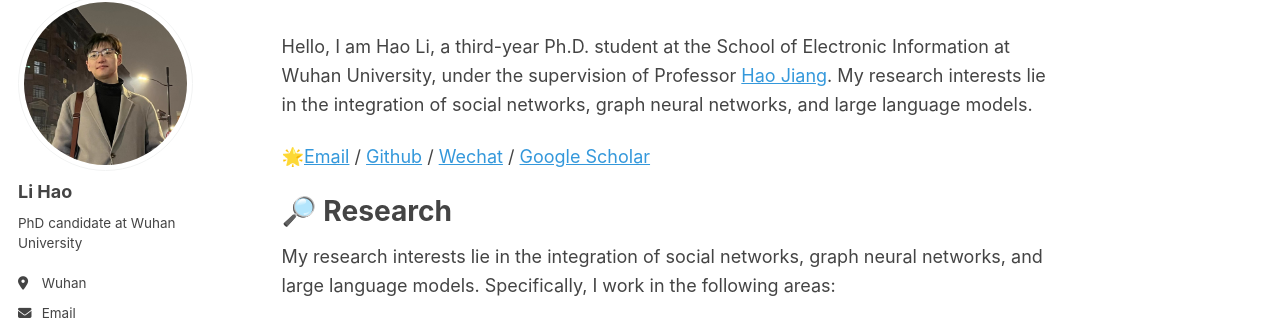
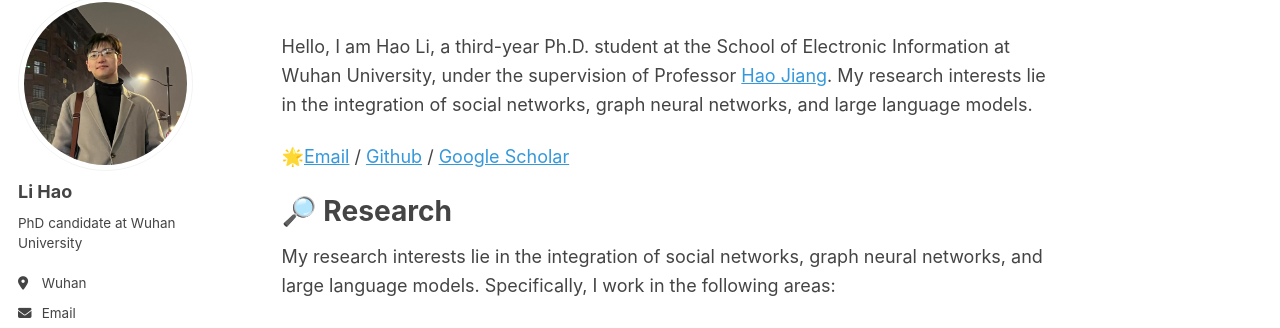
Before and after one commit to Lihaogx/lihaogx.github.io, a Jekyll site: the page built from _pages/about.md, in a window 1280 px wide and 900 px high. Shown: the part 110-438 px from the top of the window. Built offline with Jekyll 4.4.1, drawn with Linux system fonts in a browser that asks for light colours; some web fonts are replaced.

Commit message:
Update about.md

```diff
--- a/_pages/about.md
+++ b/_pages/about.md
@@ -160,7 +160,7 @@ redirect_from:
 
 Hello, I am Hao Li, a third-year Ph.D. student at the School of Electronic Information at Wuhan University, under the supervision of Professor [Hao Jiang](http://eis.whu.edu.cn/index/szdwDetail?rsh=00007828&newskind_id=20160320222026165YIdDsQIbgNtoE). My research interests lie in the integration of social networks, graph neural networks, and large language models.
 
-🌟[Email](whulh@whu.edu.cn) / [Github](https://github.com/Lihaogx) / [Wechat](../images/wechat.jpg) / [Google Scholar](https://scholar.google.com/citations?hl=zh-CN&user=xv78JsEAAAAJ)
+🌟[Email](whulh@whu.edu.cn) / [Github](https://github.com/Lihaogx) / [Google Scholar](https://scholar.google.com/citations?hl=zh-CN&user=xv78JsEAAAAJ)
 
 
 # 🔎 Research
```
